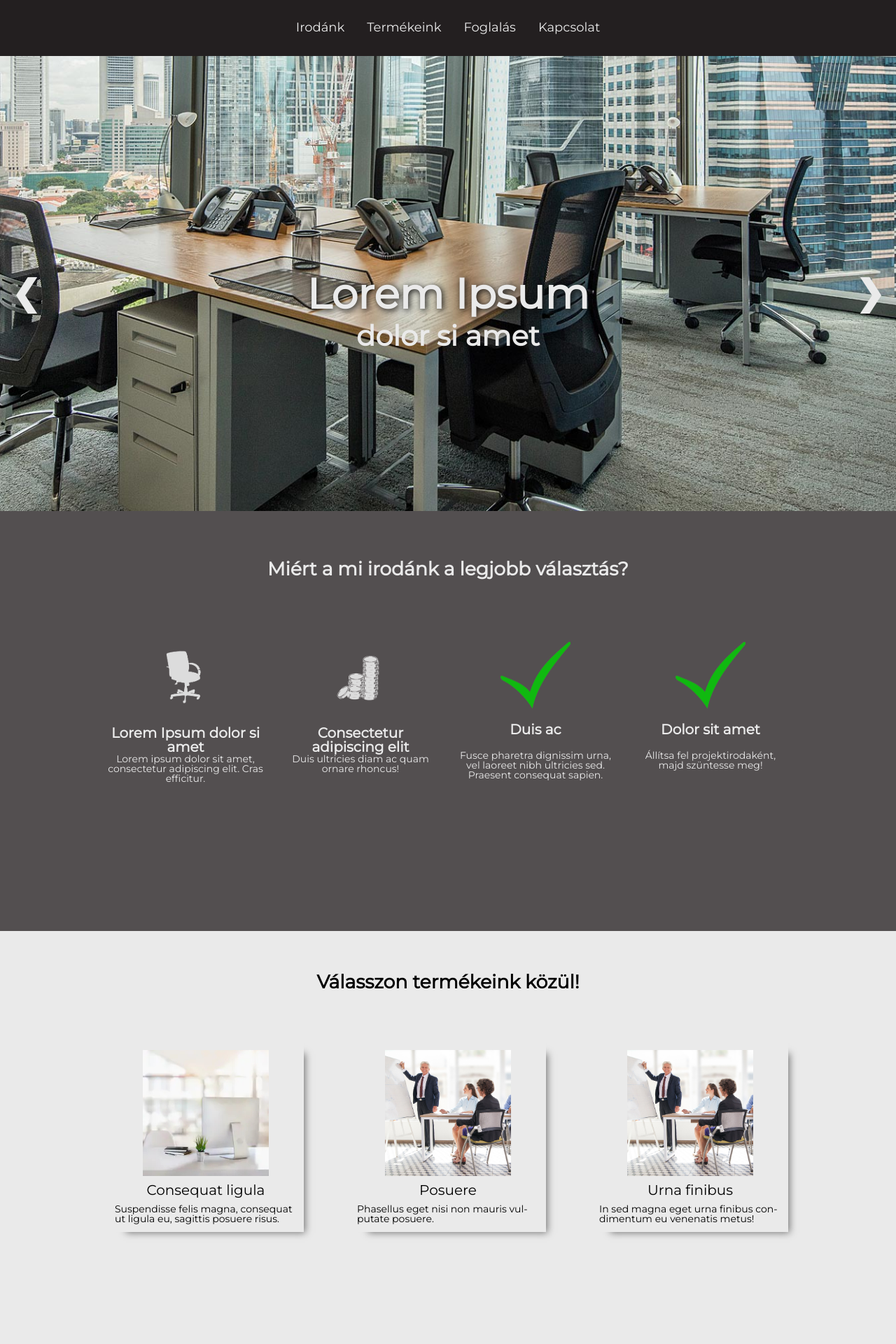
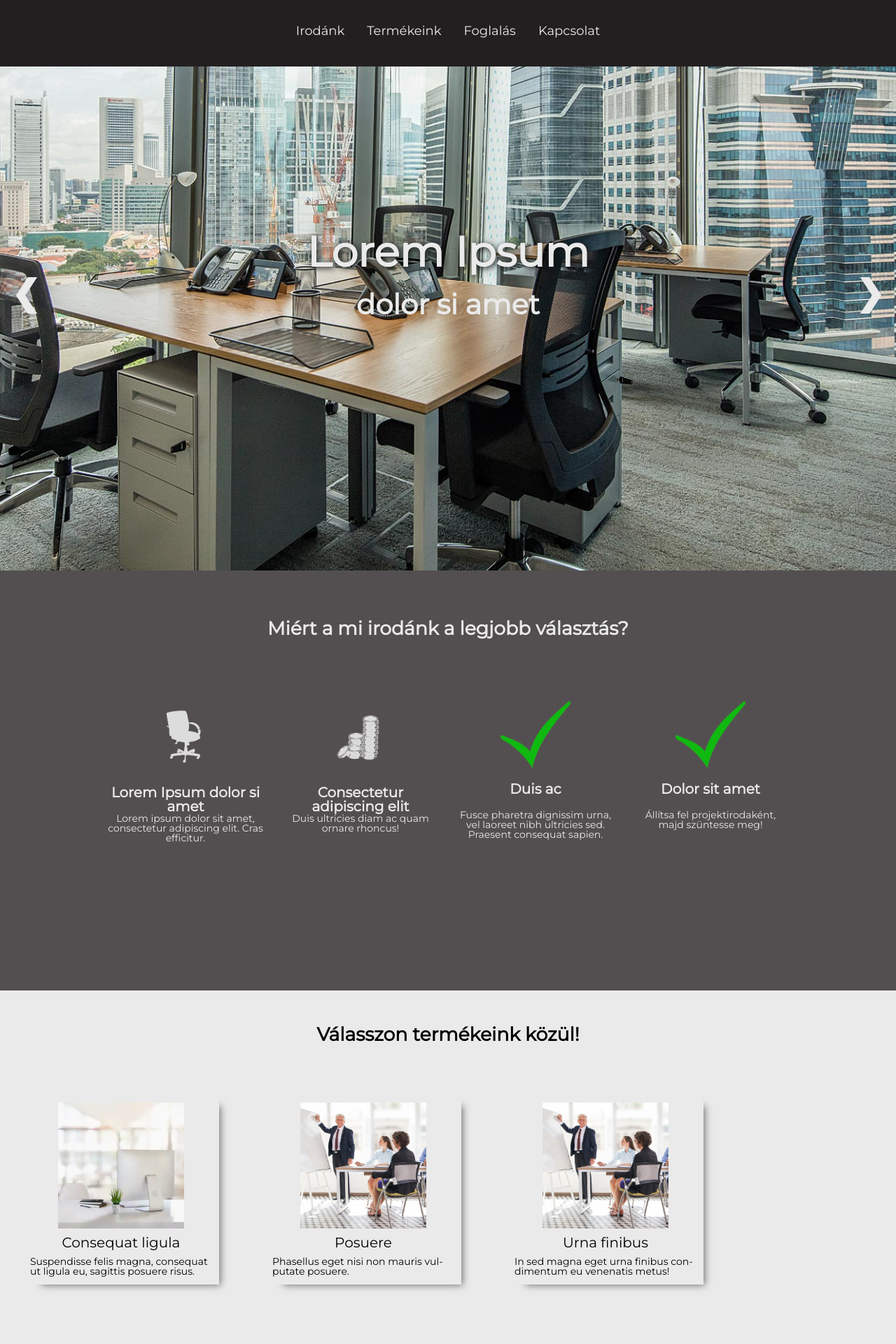
Before and after one commit to Cyri0/OfficeReservation, a PHP site: page / in a window 1280 px wide. Shown: the top 1920 px of the page at 70% size. Run offline with PHP 8.4, Linux system fonts and the light colour scheme.

Commit message:
Cím javítása (reszponzív)

```diff
--- a/style.css
+++ b/style.css
@@ -130,17 +130,19 @@
 header {
 	background-color: var(--color4);
 	width: 100%;
-	height: 80px;
+	height: 60px;
+	padding-top: 35px;
 	top:0;
+	margin-top: 0;
 	z-index: 9000;
-	position: fixed;
+	position: sticky;
 }
 
 header nav ul {
 	display: block;
 
 	margin:auto;
-	margin-top: 20px;
+/*	margin-top: 20px; */
 	width: fit-content;
 	width: -moz-fit-content;
 }
@@ -149,7 +151,7 @@
 	display: inline-block;
 	float: left;
 	list-style: none;
-	padding: 10 16px;
+	padding: 0 16px;
 
 	color: var(--color1);
 	font-family: var(--main-font);
@@ -226,7 +228,7 @@
 	box-sizing: border-box;
 	width: 100%;
 	height: calc(100vh - 80px);
-	margin-top: 10px;
+	margin-top: 0px;
 }
 
 
@@ -356,7 +358,7 @@
 }
 
 #products-container {
-	width: 1038px;
+	width: 100%;
 	height: 600px;
 	margin: auto;
 
@@ -444,7 +446,7 @@
 }
 
 #products-container {
-	width: 800px;
+/*	width: 800px;*/
 	height: 1200px;
 	margin: auto;
 }
@@ -458,13 +460,13 @@
 	}
 
 	#products-container {
-		width: 500px;
+/*		width: 500px; */
 		height: 1200px;
 		margin: auto;
 	}
 
 	#products-container div	{
-		width: 380px;
+/*		width: 380px; */
 		height: 200px;
 		float: none;
 	}
@@ -533,6 +535,12 @@
 	padding: 25px;
 	padding-top: 25px;
 	border-radius: 50px;
+}
+
+@media only screen and (max-width: 400px) {
+	/*
+	TODO!!!!!!!!!!!!
+	*/
 }
 
 #calendarHolder {
@@ -839,66 +847,59 @@
 
 .main_title {
 
+		width: 500px;
+		height: 150px;
+		position:absolute;
+/*		background-color: blue; */
+		z-index: 5000;
 
+		top: 50%;
+		left:50%;
+		transform: translate(-50%, -50%);
 }
 
 .main_title h1 {
 	color: var(--color1);
 	font-size: 60px;
-	margin-top: 100px;
-	position: absolute;
+	text-align: center;
 	z-index: 5000;
-
-	position: absolute;
-    top: 40%;
-    left: 50%;
-    transform: translate(-50%, -50%);
 
 }
 
 .main_title h2 {
 	color: var(--color1);
 	font-size: 40px;
-	position: absolute;
 	z-index: 5000;
-
-	position: absolute;
-    top: 60%;
-    left: 50%;
-    transform: translate(-50%, -50%);
-
+	margin-top: 20;
+	padding: 0;
+	text-align: center;
 }
 
 @media only screen and (max-width: 800px) {
-	.main_title h2 {
-		top: 65%;
-	}
-
 }
 
 @media only screen and (max-width: 550px) {
+}
+
+@media only screen and (max-width: 420px) {
+	.main_title {
+		width: 250px;
+		height: 300px;
+	}
+
 	.main_title h1 {
-	font-size: 50px;
+		font-size: 50px;
 	}
 
 	.main_title h2 {
+		margin-top: 70px;
 		font-size: 30px;
 	}
 }
 
-@media only screen and (max-width: 350px) {
-
-	.main_title h1 {
-	font-size: 50px;
-	}
-
-	.main_title h2 {
-		font-size: 20px;
-	}
-}
-
 .slideshow-container {
-
+	margin: 0;
+	padding: 0;
 }
 
 .mySlides img {
```
